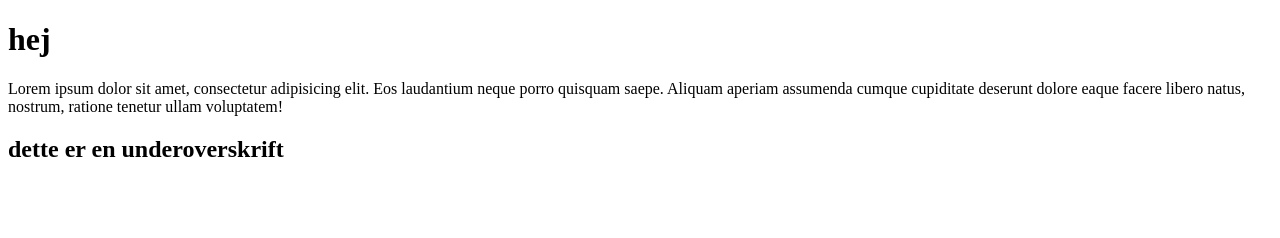
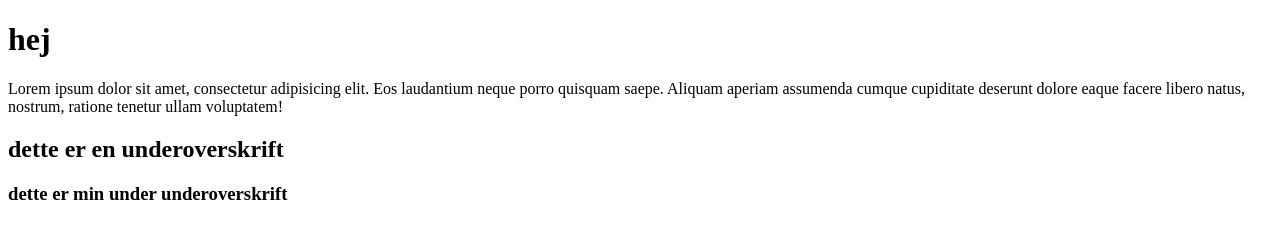
Before and after one commit to Filippahallgren/FilippaHallgren, a plain HTML site: page index.html in a window 1280 px wide. Drawn offline with Linux system fonts and the light colour scheme.

Commit message:
tilføjet h3

```diff
--- a/index.html
+++ b/index.html
@@ -12,5 +12,8 @@
 
 <h2>dette er en underoverskrift</h2>
 
+<h3>dette er min under underoverskrift</h3>
+
+
 </body>
 </html>
```
